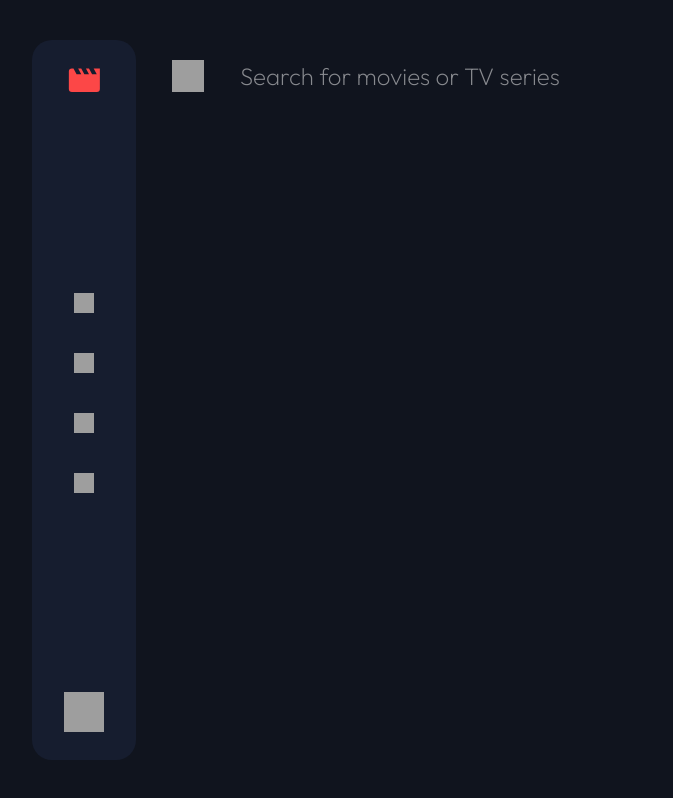
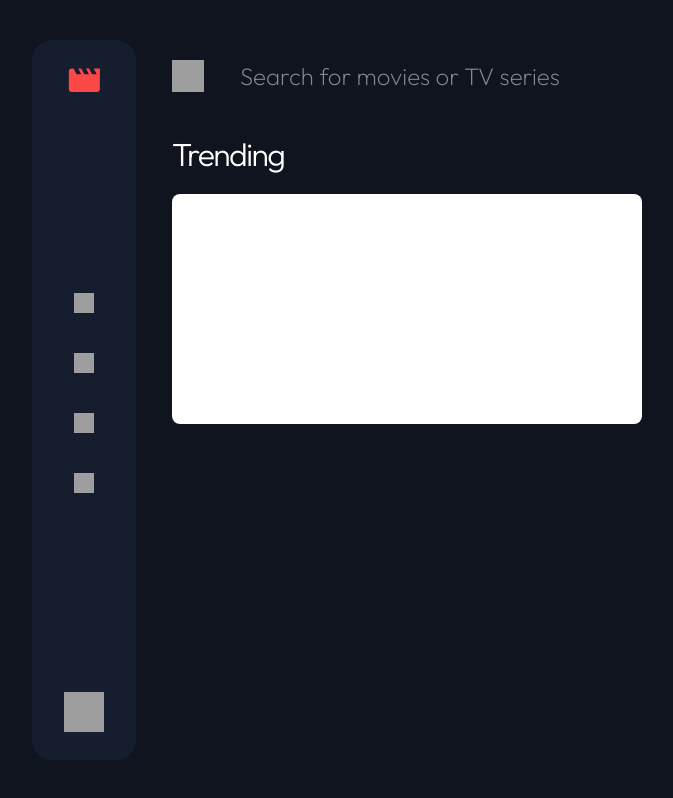
Before and after one commit to k2pbac/video-app, a Next.js app: page / in a window 1280 px wide. Shown: the top 798 px of the page, without its empty margins (0-673 px from the left). Built offline with nearby package versions, Linux system fonts and the light colour scheme; grey boxes are pictures that could not be loaded.

Commit message:
trending-card-container

```diff
--- a/src/app/page.tsx
+++ b/src/app/page.tsx
@@ -1,8 +1,10 @@
 import SideBar from "@/components/sidebar";
 import SearchBar from "@/components/searchbar";
+import TrendingCard from "@/components/trending-card";
 import "../sidebar.css";
 import "./page.css";
 import "../searchbar.css";
+import "../trending-card.css";
 
 export default function Home() {
   return (
@@ -10,6 +12,10 @@ export default function Home() {
       <SideBar />
       <div className="content">
         <SearchBar />
+        <div className="trending-card-list">
+          <p>Trending</p>
+          <TrendingCard image={""} year={""} type={""} rating={""} title={""} />
+        </div>
       </div>
     </main>
   );
--- /dev/null
+++ b/src/components/trending-card.tsx
@@ -0,0 +1,10 @@
+interface CardDetails {
+  image: string;
+  year: number | string;
+  type: string;
+  rating: string;
+  title: string;
+}
+export default function TrendingCard(props: CardDetails) {
+  return <div className="trending-card"></div>;
+}
--- /dev/null
+++ b/src/trending-card.css
@@ -0,0 +1,18 @@
+.trending-card-list {
+  margin-top: 36px;
+  color: white;
+}
+
+.trending-card-list p:first-child {
+  font-size: 32px;
+  letter-spacing: -0.05em;
+  font-weight: 300;
+  margin-bottom: 1rem;
+}
+
+.trending-card {
+  width: 470px;
+  height: 230px;
+  border-radius: 8px;
+  background-color: white;
+}
```
